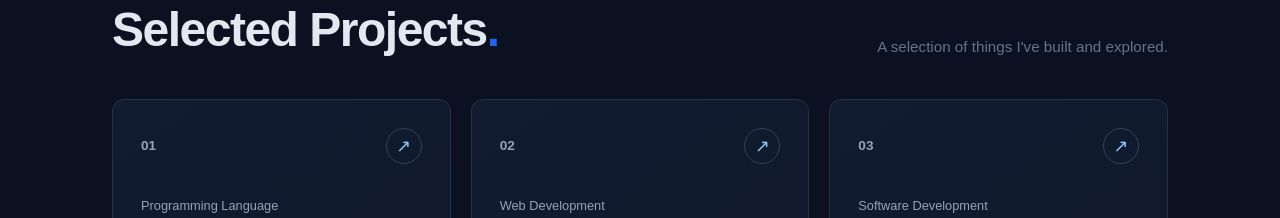
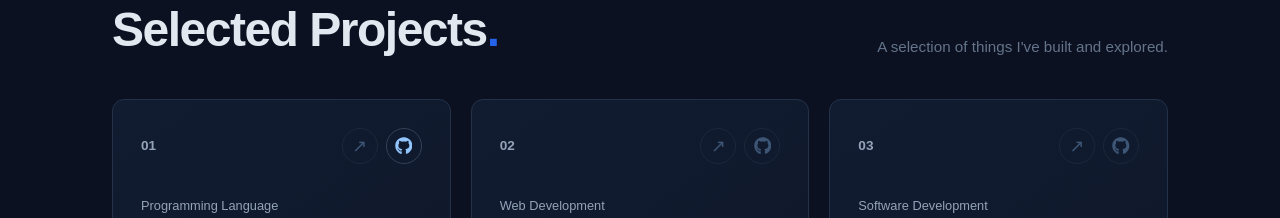
Before and after one commit to david-ptrk/Portfolio, a React app: page / in a window 1280 px wide. Shown: the part 920-1138 px from the top of the page. Built offline with nearby package versions, Linux system fonts and the light colour scheme; the HTML template or start-up script is replaced by a standard one.

Commit message:
feat: add project live and github buttons

```diff
--- a/package.json
+++ b/package.json
@@ -11,7 +11,8 @@
   },
   "dependencies": {
     "react": "^19.3.1",
-    "react-dom": "^19.3.1"
+    "react-dom": "^19.3.1",
+    "react-icons": "^5.7.0"
   },
   "devDependencies": {
     "@eslint/js": "^10.0.1",
--- a/src/App.css
+++ b/src/App.css
@@ -243,6 +243,12 @@
     font-weight: 600;
 }
 
+.project-actions {
+    display: flex;
+    align-items: center;
+    gap: 8px;
+}
+
 .project-link {
     display: grid;
     width: 36px;
@@ -261,6 +267,11 @@
     color: #ffffff;
     background-color: #2563eb;
     border-color: #2563eb;
+}
+
+.project-link-disabled {
+    opacity: 0.35;
+    cursor: not-allowed;
 }
 
 .project-category {
--- a/src/components/Projects.jsx
+++ b/src/components/Projects.jsx
@@ -1,3 +1,5 @@
+import { FaGithub } from "react-icons/fa";
+
 const projects = [
     {
         number: "01",
@@ -5,7 +7,8 @@ const projects = [
         category: "Programming Language",
         description: "An AI-native programming language designed to make machine learning workflows more accessible.",
         technologies: ["Python", "C", "React"],
-        link: "https://github.com/david-ptrk/Pulse",
+        liveUrl: "",
+        git: "https://github.com/david-ptrk/Pulse",
     },
     {
         number: "02",
@@ -13,7 +16,8 @@ const projects = [
         category: "Web Development",
         description: "A web application built to solve a practical problem through a clean and functional interface.",
         technologies: ["React", "CSS", "JavaScript"],
-        link: "#",
+        liveUrl: "",
+        git: "",
     },
     {
         number: "03",
@@ -21,7 +25,8 @@ const projects = [
         category: "Software Development",
         description: "A software project focused on useful features, thoughtful design, and practical problem-solving.",
         technologies: ["JavaScript", "Python"],
-        link: "#",
+        liveUrl: "",
+        git: "",
     },
 ];
 
@@ -44,13 +49,34 @@ function Projects() {
                     <article className="project-card" key={project.number}>
                         <div className="project-card-top">
                             <span className="project-number">{project.number}</span>
-                            <a
-                                href={project.link}
-                                className="project-link"
-                                target="_blank"
-                                rel="noreferrer"
-                                aria-label={`View ${project.title}`}
-                            >{"\u2197"}</a>
+                            <div className="project-actions">
+                                <a
+                                    href={project.liveUrl || undefined}
+                                    className={`project-link ${!project.liveUrl ? "project-link-disabled" : ""}`}
+                                    target="_blank"
+                                    rel="noreferrer"
+                                    aria-label={`Live website for ${project.title}`}
+                                    aria-disabled={!project.liveUrl}
+                                    onClick={(event) => {
+                                        if (!project.liveUrl) event.preventDefault();
+                                    }}
+                                >
+                                    <span aria-hidden="true">{"\u2197"}</span>
+                                </a>
+                                <a
+                                    href={project.git || undefined}
+                                    className={`project-link ${!project.git ? "project-link-disabled" : ""}`}
+                                    target="_blank"
+                                    rel="noreferrer"
+                                    aria-label={`GitHub repository for ${project.title}`}
+                                    aria-disabled={!project.git}
+                                    onClick={(event) => {
+                                        if (!project.git) event.preventDefault();
+                                    }}
+                                >
+                                    <FaGithub aria-hidden="true" />
+                                </a>
+                            </div>
                         </div>
 
                         <p className="project-category">{project.category}</p>
```
Also changed, not shown: 1 other file (tests, documents, lock files or other folders).
